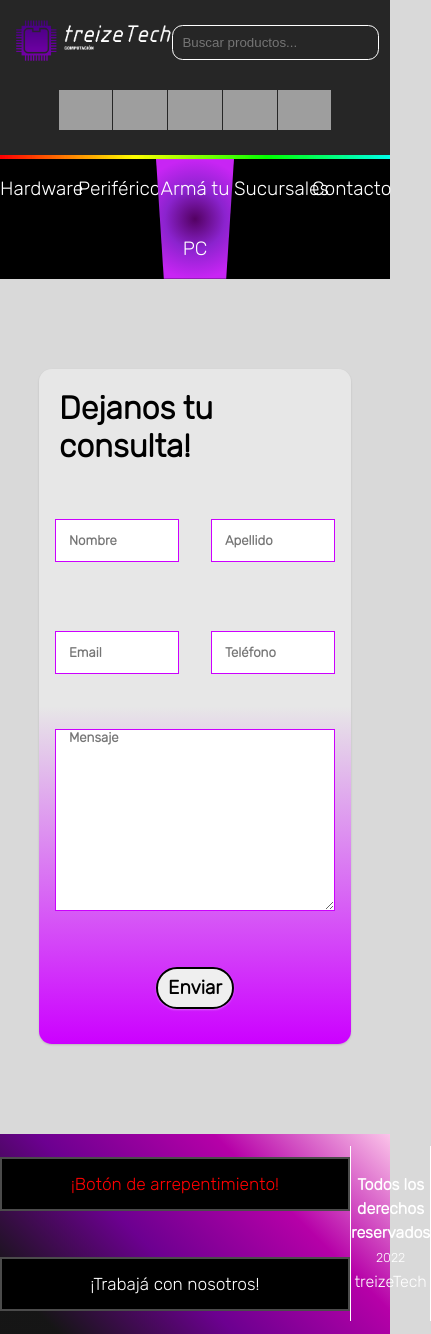
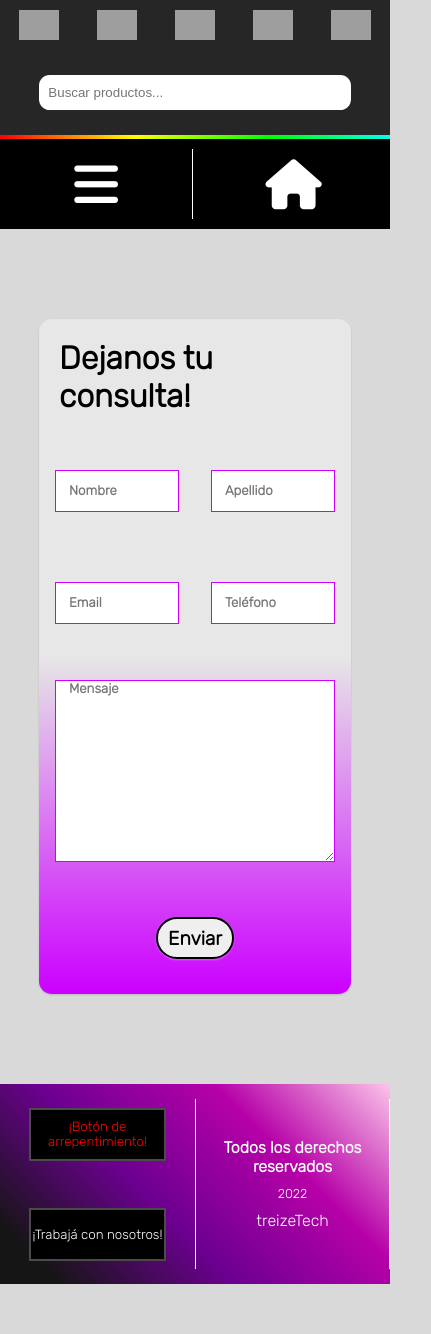
Before and after one commit to damiang013/repositorio-tT-Coderhouse, a plain HTML site: page pages/contacto.html in a window 390 px wide. Shown: the whole page, 431 px wide, since content can reach past the window. After the commit the page ends 1284 px from the top, so only its background shows below. Drawn offline with Linux system fonts and the light colour scheme.

Commit message:
header y footer responsive (1024 y 768); falta retocar los estilos

```diff
--- a/index.html
+++ b/index.html
@@ -6,10 +6,11 @@
     <meta name="viewport" content="width=device-width, initial-scale=1.0">
     <title>treizeTech-test</title>
     <link rel="stylesheet" href="./styles/styles.css">
+    <script src="https://kit.fontawesome.com/0269b0925a.js" crossorigin="anonymous"></script>
 </head>
 <body class="grid-container">
     <header class="header-container">
-        <a href="../index.html"><img src="../media/main-logo.png" alt="" class="header__logo"></a>
+        <a href="../index.html"><img src="./media/main-logo.png" alt="" class="header__logo"></a>
         <input type="text" placeholder="Buscar productos..." class="header__bar">
         <div class="header__social-login">
             <a href="#" class="header__social-login__instagram"></a>
@@ -21,6 +22,13 @@
         <div class="rgb-bar"></div>
     </header>
     <nav class="nav-container">
+        <input type="checkbox" id="nav-check">
+            <label for="nav-check" class="nav-hamburguer__logo">
+                <i class="fa-solid fa-bars"></i>
+            </label>
+            <a href="index.html" class="nav-home__logo">
+                <i class="fa-solid fa-house"></i>
+            </a>
         <ul class="nav-list">
             <li class="nav-list__item"><a href="./pages/hardware.html" class="nav-list__link">Hardware</a></li>
             <li class="nav-list__item"><a href="./pages/perifericos.html" class="nav-list__link">Periféricos</a></li>
@@ -29,6 +37,7 @@
             <li class="nav-list__item"><a href="./pages/contacto.html" class="nav-list__link">Contacto</a></li>
         </ul>
     </nav>
+
     <main class="main-container">
         <div class="index-container">
             <div class="slider_news-container">
@@ -247,15 +256,18 @@
                 </div>
             </div>
         </div>
-    </main>
+    </main> -->
     <footer class="footer-container">
         <button class="footer__refund-btn">
             <a href="#" class="footer__refund-text">¡Botón de arrepentimiento!</a>
         </button>
         <p class="footer__mid-text">
-            <span class="footer__span-0">Todos los derechos reservados</span> <br>
-            <span class="footer__span-1">2022</span>
-            <br>
+            <span class="footer__span-0">
+                Todos los derechos reservados
+            </span>
+            <span class="footer__span-1">
+                2022
+            </span>
             treizeTech
         </p>
         <button class="footer__work-w-us-btn">
--- a/pages/contacto.html
+++ b/pages/contacto.html
@@ -4,8 +4,9 @@
         <meta charset="UTF-8">
         <meta http-equiv="X-UA-Compatible" content="IE=edge">
         <meta name="viewport" content="width=device-width, initial-scale=1.0">
-    <title>treizeTech</title>
+        <title>treizeTech-test</title>
         <link rel="stylesheet" href="../styles/styles.css">
+        <script src="https://kit.fontawesome.com/0269b0925a.js" crossorigin="anonymous"></script>
     </head>
     <body class="grid-container">
         <header class="header-container">
@@ -21,6 +22,13 @@
             <div class="rgb-bar"></div>
         </header>
         <nav class="nav-container">
+            <input type="checkbox" id="nav-check">
+                <label for="nav-check" class="nav-hamburguer__logo">
+                    <i class="fa-solid fa-bars"></i>
+                </label>
+                <a href="../index.html" class="nav-home__logo">
+                    <i class="fa-solid fa-house"></i>
+                </a>
             <ul class="nav-list">
                 <li class="nav-list__item"><a href="hardware.html" class="nav-list__link">Hardware</a></li>
                 <li class="nav-list__item"><a href="perifericos.html" class="nav-list__link">Periféricos</a></li>
@@ -47,9 +55,12 @@
             <a href="#" class="footer__refund-text">¡Botón de arrepentimiento!</a>
         </button>
         <p class="footer__mid-text">
-            <span class="footer__span-0">Todos los derechos reservados</span> <br>
-            <span class="footer__span-1">2022</span>
-            <br>
+            <span class="footer__span-0">
+                Todos los derechos reservados
+            </span>
+            <span class="footer__span-1">
+                2022
+            </span>
             treizeTech
         </p>
         <button class="footer__work-w-us-btn">
--- a/styles/styles.css
+++ b/styles/styles.css
@@ -51,11 +51,13 @@ body{
     height: 35px;
     width: 90%;
     background: none;
-    border: solid 1px white;
+    background: #fff ;
+    border: none;
     border-radius: 0.8em;
-    color: white;
+    color: #000;
     text-indent: 0.7em;
     justify-self: center;
+    outline: none;
 }
 
 .header__social-login{
@@ -140,9 +142,55 @@ body{
 
 }
 
+@media screen and (max-width: 768px){
+    .header-container{
+        grid-template-rows: auto auto 4px;
+        grid-template-areas:
+        "social-login social-login social-login"
+        "bar bar bar"
+        "rgb rgb rgb";
+        align-content: center;
+        justify-content: center;
+    }
+
+    .header__logo{
+        display: none;
+    }
+
+    .header__social-login{
+        justify-self: center;
+        align-self: center;
+        margin: 10px 0;
+        height: 30px;
+        display: flex;
+        flex-flow: row wrap;
+        width: 100%;
+        justify-content: space-around;
+        align-content: center;
+
+    }
+
+    .header__bar{
+        width: 80%;
+        margin: 25px 0;
+    }
+}
+
 .nav-container{
     background: #000;
     grid-area: nav;
+}
+
+#nav-check {
+    display: none;
+}
+
+.nav-hamburguer__logo{
+    display: none;
+}
+
+.nav-home__logo{
+    display: none;
 }
 
 .nav-list{
@@ -189,6 +237,70 @@ body{
     }
 }
 
+@media screen and (max-width: 768px){
+    .nav-hamburguer__logo, .nav-home__logo{
+        display: inline-block;
+        text-align: center;
+        width: calc(50% - 2px);
+        margin: 10px 0;
+        padding: 10px 0;
+    }
+
+    .nav-hamburguer__logo{
+        border-right: 1px solid #fff;
+    }
+
+    .nav-hamburguer__logo i, .nav-home__logo i{
+        color: #fff;
+        font-size: 50px;
+    }
+
+    .nav-list{
+        position: fixed;
+        flex-flow: column nowrap;
+        justify-content: flex-start;
+        width: 100%;
+        height: 0vh;
+        text-align: center;
+        background: rgba(0,0,0,0.95);
+        transition: all .5s;
+        z-index: 1000;
+    }
+
+    .nav-list__item{
+        display: none;
+        width: 100vw;
+        line-height: 70px;
+        text-align: center;
+        padding: 20px 0;
+    }
+
+    .nav-list__link{
+        font-size: 1.6em;
+        width: 100%;
+        height: 100%;
+        text-transform: uppercase;
+    }
+
+    .nav-list__mid-item{
+        display: none;
+        width: 100vw;
+        background: none;
+        clip-path: none;
+        line-height: 70px;
+        text-align: center;
+        padding: 20px 0;
+    }
+
+    #nav-check:checked ~ .nav-list{
+        height: 100vh;
+    }
+
+    #nav-check:checked ~ .nav-list li{
+        display: block;
+    }
+}
+
 .main-container{
     grid-area: main;
 }
@@ -218,9 +330,12 @@ body{
     font-family: 'Rubik', sans-serif;
     border-left: 1px solid #fff;
     border-right: 1px solid #fff;
-    padding: 27px 0;
     width: 100%;
-    line-height: 150%;
+    height: 85%;
+    display: flex;
+    align-content: center;
+    justify-content: center;
+    flex-flow: column nowrap;
 }
 
 .footer__span-0{
@@ -229,6 +344,7 @@ body{
 
 .footer__span-1{
     font-size: 80%;
+    padding: 10px 0;
 }
 
 .footer__work-w-us-btn{
@@ -254,7 +370,7 @@ footer button a{
     font-size: 1.3em;
     display: block;
     width: 100%;
-    padding: 0 10px;
+    margin: auto;
 }
 
 .footer__refund-text{
@@ -275,8 +391,15 @@ footer button a{
     }
 
     footer button{
-        width: 350px;
+        width: 70%;
     }
+}
+
+@media screen and (max-width: 768px){
+    footer button a{
+        font-size: 1em;
+    }
+
 }
 
 /* ---index--- */
@@ -288,12 +411,12 @@ footer button a{
     align-content: center;
 }
 
-.slider_news-container{
+/* .slider_news-container{
     width: 100%;
     margin: auto;
-    animation: slider 20s infinite alternate ease-in-out;
+    animation: slider 20s infinite alternate ease;
     margin-bottom: 0;
-}
+} */
 
 @keyframes slider{
     0%{margin-left: 0%;}
```
Lines whose indentation alone changed are shown as unchanged.
